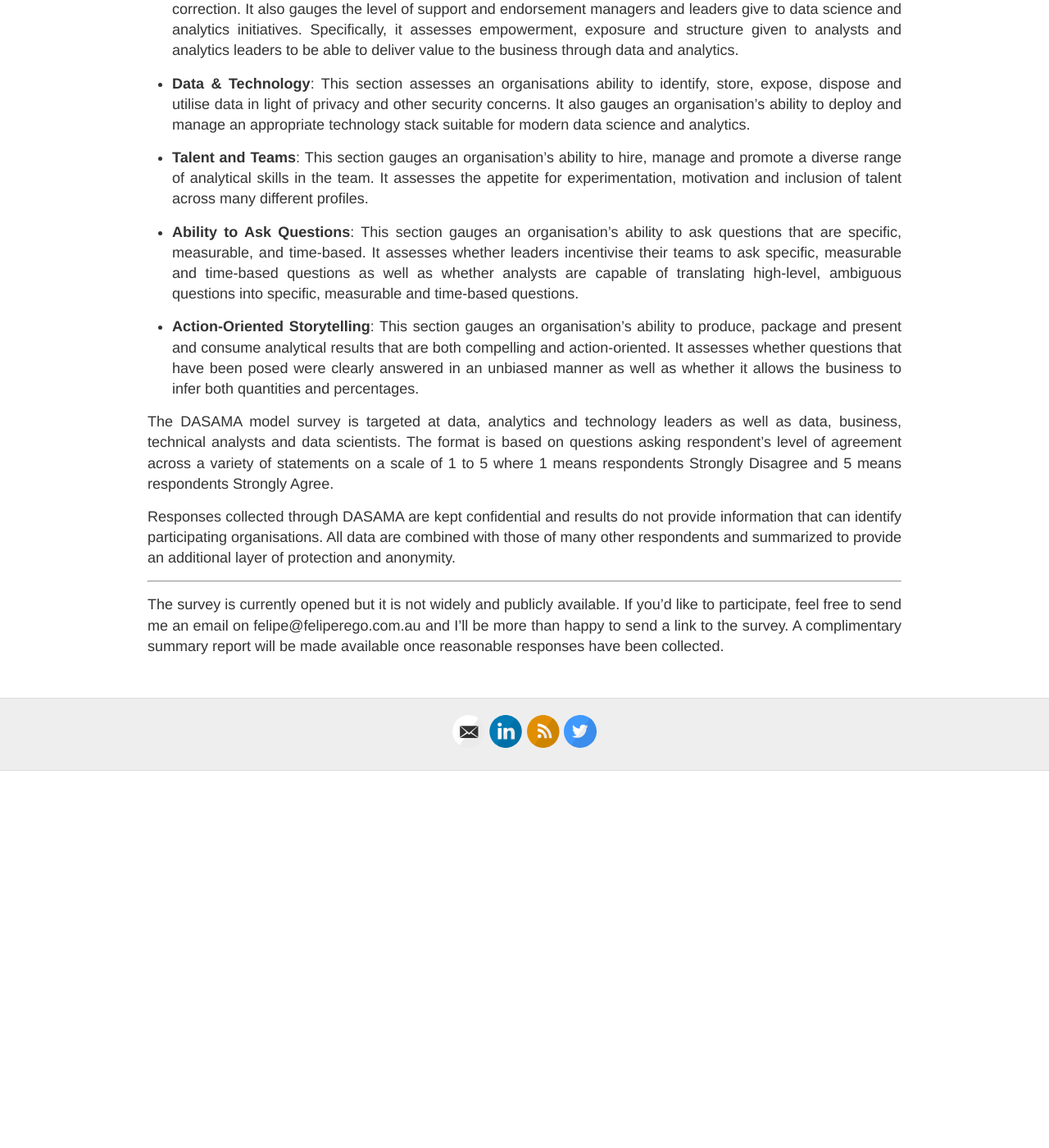
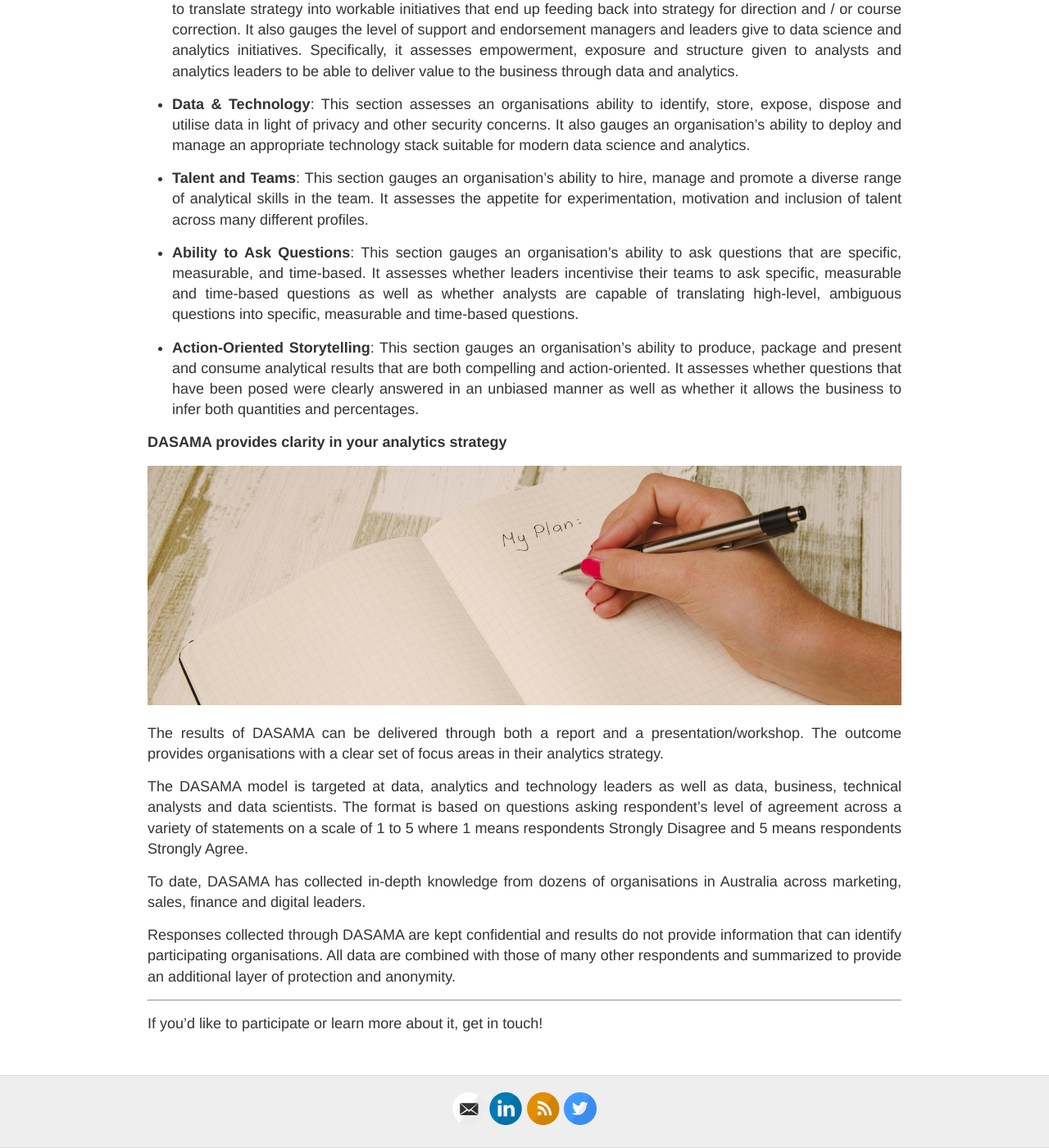
Before and after one commit to FelipeRego/FelipeRego.github.io, a Jekyll site: the page built from _posts/2017-11-13-DASAMA-Analytics-Maturity-Model-Survey.md, in a window 1280 px wide and 1400 px high, scrolled down 1206 px. Shown: the whole window at 82% size. Built offline with Jekyll 4.4.1, drawn with Linux system fonts in a browser that asks for light colours; comment, search, counter and statistics services are not loaded; before the commit the page ends 2146 px from its top, so only the background shows below that; some of the changed text lies outside the part shown.

Commit message:
dasama summary pics

```diff
--- a/_posts/2017-11-13-DASAMA-Analytics-Maturity-Model-Survey.md
+++ b/_posts/2017-11-13-DASAMA-Analytics-Maturity-Model-Survey.md
@@ -20,7 +20,7 @@ That's one of the reasons I've been developing a framework to assess an organisa
 
 The DASAMA model has been developed to help organisations gain visibility on their data science and analytics journey. More specifically, the DASAMA allows data, technology and analytics leaders as well as analysts and data scientists to gauge their organisation's maturity across important dimensions, providing a framework for organisations to learn where they are in their data science and analytics journey and where they have to concentrate future efforts to take their initiatives to a more mature level.
 
-The DASAMA model is both survey and interview-based. It consists of 30 core questions relating to how well an organisation's data science and analytics practice is conducted in light of important themes:
+The DASAMA model is developed with clients through both a survey and an in-depth interview. It consists of 30 core questions relating to how well an organisation's data science and analytics practice is conducted in light of important themes:
 
 - **Organisation & Culture**: This section gauges an organisation's ability to translate high-level strategic objectives into data science and analytics initiatives as well as the ability for data science and analytics leaders to translate strategy into workable initiatives that end up feeding back into strategy for direction and / or course correction. It also gauges the level of support and endorsement managers and leaders give to data science and analytics initiatives. Specifically, it assesses empowerment, exposure and structure given to analysts and analytics leaders to be able to deliver value to the business through data and analytics.
 
@@ -32,11 +32,18 @@ The DASAMA model is both survey and interview-based. It consists of 30 core ques
 
 - **Action-Oriented Storytelling**: This section gauges an organisation's ability to produce, package and present and consume analytical results that are both compelling and action-oriented. It assesses whether questions that have been posed were clearly answered in an unbiased manner as well as whether it allows the business to infer both quantities and percentages.
 
+**DASAMA provides clarity in your analytics strategy**
 
-The DASAMA model survey is targeted at data, analytics and technology leaders as well as data, business, technical analysts and data scientists. The format is based on questions asking respondent's level of agreement across a variety of statements on a scale of 1 to 5 where 1 means respondents Strongly Disagree and 5 means respondents Strongly Agree.
+![](https://github.com/FelipeRego/feliperego.github.io/raw/master/images/dasamasummary2.png)<!-- -->
+
+The results of DASAMA can be delivered through both a report and a presentation/workshop. The outcome provides organisations with a clear set of focus areas in their analytics strategy.
+
+The DASAMA model is targeted at data, analytics and technology leaders as well as data, business, technical analysts and data scientists. The format is based on questions asking respondent's level of agreement across a variety of statements on a scale of 1 to 5 where 1 means respondents Strongly Disagree and 5 means respondents Strongly Agree.
+
+To date, DASAMA has collected in-depth knowledge from dozens of organisations in Australia across marketing, sales, finance and digital leaders.
 
 Responses collected through DASAMA are kept confidential and results do not provide information that can identify participating organisations. All data are combined with those of many other respondents and summarized to provide an additional layer of protection and anonymity.
 
 ****
 
-The survey is currently opened but it is not widely and publicly available. If you'd like to participate, feel free to send me an email on felipe@feliperego.com.au and I'll be more than happy to send a link to the survey. A complimentary summary report will be made available once reasonable responses have been collected.
+If you'd like to participate or learn more about it, get in touch!
```
Also changed, not shown: images/dasamasummary2.png (added).
